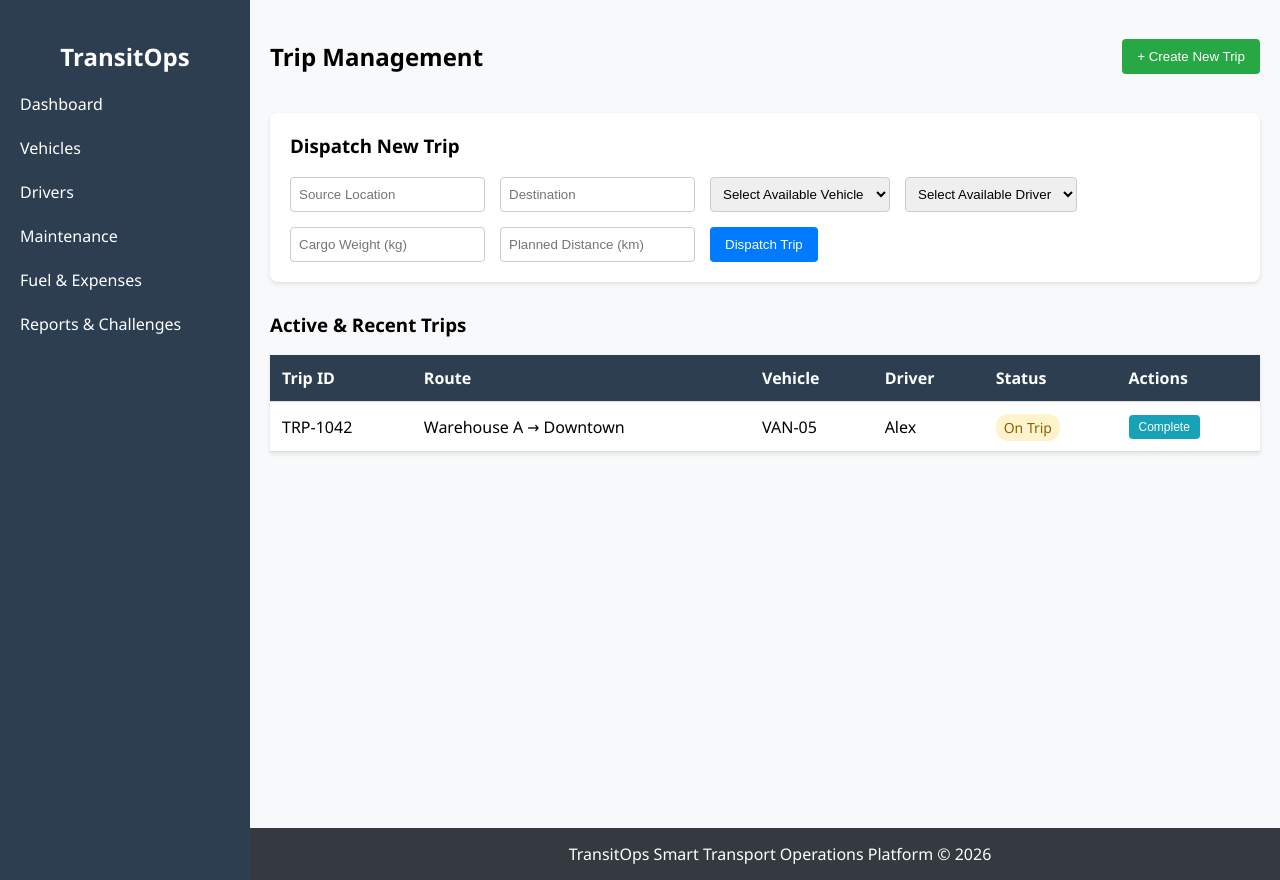
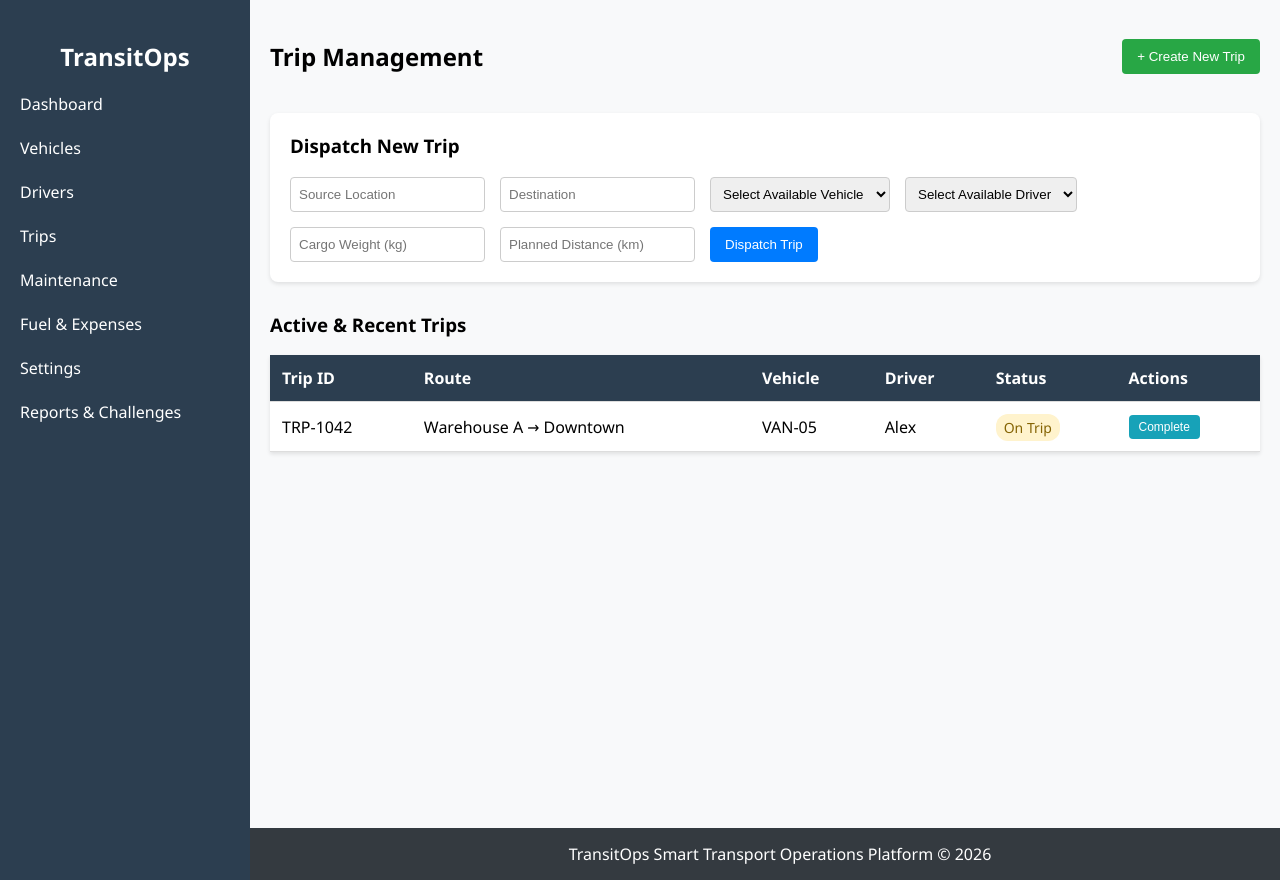
Before and after one commit to RM-f1/TransitOp, a Flask app: page /trips in a window 1280 px wide. Run offline with Flask 3, Linux system fonts and the light colour scheme.

Commit message:
Finalizing UI templates and sidebar RBAC logic

```diff
--- a/app.py
+++ b/app.py
@@ -53,6 +53,11 @@ def create_app():
         mock_user = {'role': 'Fleet Manager'}
         return render_template('fuel_expense.html', current_user=mock_user)
 
+    # Temporary UI route for Settings
+    @app.route('/settings')
+    def settings():
+        mock_user = {'role': 'Fleet Manager'}
+        return render_template('settings.html', current_user=mock_user)
     return app
 
 if __name__ == '__main__':
--- a/templates/base.html
+++ b/templates/base.html
@@ -18,13 +18,28 @@
             {% if current_user.role == 'Fleet Manager' %}
             <li><a href="/vehicles" style="color: white; text-decoration: none;">Vehicles</a><br><br></li>
             <li><a href="/drivers" style="color: white; text-decoration: none;">Drivers</a><br><br></li>
+            <li><a href="/trips" style="color: white; text-decoration: none;">Trips</a><br><br></li>
             <li><a href="/maintenance" style="color: white; text-decoration: none;">Maintenance</a><br><br></li>
             <li><a href="/fuel_expense" style="color: white; text-decoration: none;">Fuel & Expenses</a><br><br></li>
+            <li><a href="/settings" style="color: white; text-decoration: none;">Settings</a><br><br></li>
             {% endif %}
 
             <!-- Display for Drivers -->
             {% if current_user.role == 'Driver' %}
+            <li><a href="/vehicles" style="color: white; text-decoration: none;">Vehicles</a><br><br></li>
+            <li><a href="/drivers" style="color: white; text-decoration: none;">Drivers</a><br><br></li>
             <li><a href="/trips" style="color: white; text-decoration: none;">Trips</a><br><br></li>
+            {% endif %}
+
+            <!-- Display for Safety Officers -->
+            {% if current_user.role == 'Safety Officer' %}
+            <li><a href="/drivers" style="color: white; text-decoration: none;">Drivers</a><br><br></li>
+            {% endif %}
+
+            <!-- Display for Financial Analysts -->
+            {% if current_user.role == 'Financial Analyst' %}
+            <li><a href="/maintenance" style="color: white; text-decoration: none;">Maintenance</a><br><br></li>
+            <li><a href="/fuel_expense" style="color: white; text-decoration: none;">Fuel & Expenses</a><br><br></li>
             {% endif %}
 
             <li><a href="/reports" style="color: white; text-decoration: none;">Reports & Challenges</a></li>
@@ -39,7 +54,7 @@
     </div>
 
     <!-- Footer -->
-    <footer>
+    <footer style="color: white; text-align: center;">
         TransitOps Smart Transport Operations Platform &copy; 2026
     </footer>
 
```
Also changed, not shown: templates/settings.html (+43 -0 lines).
